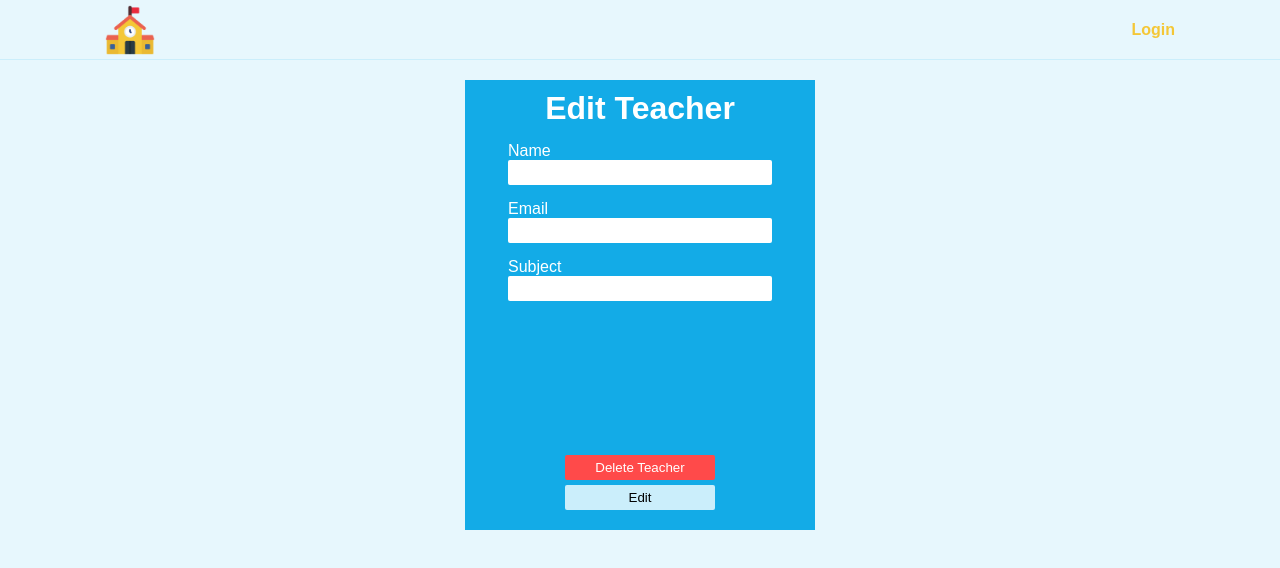
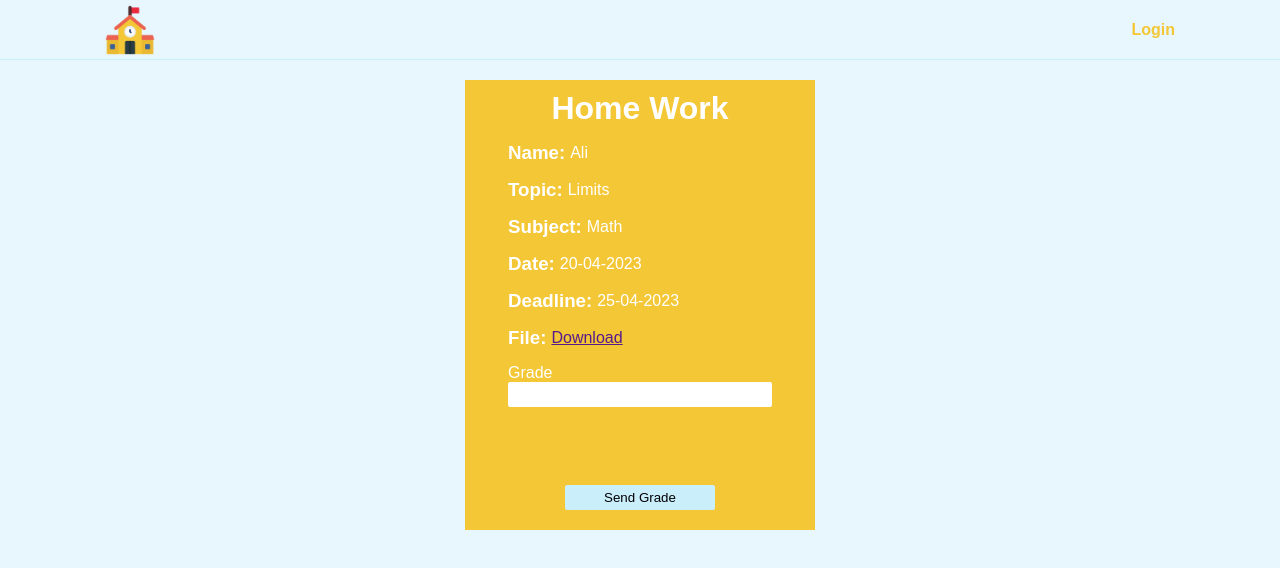
Before and after one commit to Alix144/E-school, a JavaScript app in the folder frontend/: page /body in a window 1280 px wide. Shown: the top 568 px of the page. Built offline with nearby package versions, Linux system fonts and the light colour scheme; the HTML template or start-up script is replaced by a standard one; a web font is replaced by a local one.

Commit message:
Teacher home page

```diff
--- a/frontend/src/components/admin/AdminEditS.js
+++ b/frontend/src/components/admin/AdminEditS.js
@@ -11,9 +11,54 @@ const AdminEditS = () => {
                     <label htmlFor="">Email</label>
                     <input type="email" />
                 </div>
-                <div>
+                <div className="radio">
                     <label htmlFor="">Subjects</label>
-                    <input type="text" />
+                    <br />
+
+                    <div className="subject">
+                        <input type="checkbox" id="math" name="math"/>
+                        <label for="math">Math</label>
+                    </div>
+
+                    <div className="subject">
+                        <input type="checkbox" id="art" name="art"/>
+                        <label for="art">Art</label>
+                    </div>
+
+                    <div className="subject">
+                        <input type="checkbox" id="geography" name="geography"/>
+                        <label for="geography">Geography</label>
+                    </div>
+
+                    <div className="subject">
+                        <input type="checkbox" id="history" name="history"/>
+                        <label for="history">History</label>
+                    </div>
+
+                    <div className="subject">
+                        <input type="checkbox" id="biology" name="biology"/>
+                        <label for="biology">Biology</label>
+                    </div>
+
+                    <div className="subject">
+                        <input type="checkbox" id="chemistry" name="chemistry"/>
+                        <label for="chemistry">Chemistry</label>
+                    </div>
+
+                    <div className="subject">
+                        <input type="checkbox" id="physics" name="physics"/>
+                        <label for="physics">Physics</label>
+                    </div>
+
+                    <div className="subject">
+                        <input type="checkbox" id="spanish" name="spanish"/>
+                        <label for="spanish">Spanish</label>
+                    </div>
+
+                    <div className="subject">
+                        <input type="checkbox" id="pe" name="pe"/>
+                        <label for="pe">PE</label>
+                    </div>
                 </div>
 
                 <button className="delete">Delete Student</button>
--- /dev/null
+++ b/frontend/src/components/teacher/TeacherHW.js
@@ -0,0 +1,33 @@
+const TeacherHW = () => {
+    return (
+        <div className="teachers box">
+            <h1>Home Works</h1>
+            <div className="table-div">
+            <table>
+                <tr className="th">
+                    <th>Student</th>
+                    <th>Topic</th>
+                    <th>Date</th>
+                </tr>
+                <tr>
+                    <td>Ali</td>
+                    <td>Limits</td>
+                    <td>13-03-2023</td>
+                </tr>
+
+                <tr>
+                    <td>elif</td>
+                    <td>Limits</td>
+                    <td>19-03-2023</td>
+                </tr>
+
+
+
+            </table>
+            </div>
+
+        </div>
+     );
+}
+
+export default TeacherHW;
--- /dev/null
+++ b/frontend/src/components/teacher/TeacherHwGrade.js
@@ -0,0 +1,46 @@
+const TeacherHwGrade = () => {
+    return (
+        <div className="form students">
+            <h1>Home Work</h1>
+            <form action="">
+
+                <div className="output">
+                    <h3>Name:</h3>
+                    <p>Ali</p>
+                </div>
+
+                <div className="output">
+                    <h3>Topic:</h3>
+                    <p>Limits</p>
+                </div>
+                <div className="output">
+                    <h3>Subject:</h3>
+                    <p>Math</p>
+                </div>
+                <div className="output">
+                    <h3>Date:</h3>
+                    <p>20-04-2023</p>
+                </div>
+                <div className="output">
+                    <h3>Deadline:</h3>
+                    <p>25-04-2023</p>
+                </div>
+                <div className="output">
+                    <h3>File:</h3>
+                    <p><a href="">Download</a></p>
+                </div>
+
+
+                <div>
+                    <label htmlFor="">Grade</label>
+                    <input type="number" max={100} min={0}/>
+                </div>
+
+
+                <button>Send Grade</button>
+            </form>
+        </div>
+     );
+}
+
+export default TeacherHwGrade;
--- /dev/null
+++ b/frontend/src/components/teacher/TeacherStudents.js
@@ -0,0 +1,31 @@
+const TeacherStudents = () => {
+    return (
+        <div className="students box teach">
+            <h1>My Students</h1>
+            <div className="table-div">
+            <table>
+                <tr className="th">
+                    <th>Name</th>
+                    <th>Email</th>
+                    <th>Message</th>
+                </tr>
+                <tr>
+                    <td>ali</td>
+                    <td>asd@hotmail.com</td>
+                    <td><a href="">Message</a></td>
+                </tr>
+                <tr>
+                    <td>ali</td>
+                    <td>asd@hotmail.com</td>
+                    <td><a href="">Message</a></td>
+                </tr>
+
+
+            </table>
+            </div>
+
+        </div>
+     );
+}
+
+export default TeacherStudents;
--- a/frontend/src/index.css
+++ b/frontend/src/index.css
@@ -128,6 +128,10 @@ tr{
   cursor: pointer;
 }
 
+.teach tr{
+  cursor: auto;
+}
+
 tr:hover{
   background-color: #ffffff21;
 }
@@ -155,6 +159,17 @@ th{
   border-top: solid 1px #fff;
 }
 
+td a{
+  padding: 2px 10px;
+  width: 150px !important;
+  text-decoration: none;
+  background-color: #CBEEFB;
+  border-radius: 2px;
+}
+
+td a:hover{
+  background-color: #7BD2F4;
+}
 
 .teachers{
   background-color: #13ABE7;
@@ -207,6 +222,15 @@ form div{
   flex-direction: column;
 }
 
+.output h3{
+  margin-right: 5px;
+}
+
+form .output{
+  flex-direction: row;
+  align-items: center;
+}
+
 .radio{
   display: block;
 }
--- a/frontend/src/pages/Body.js
+++ b/frontend/src/pages/Body.js
@@ -5,10 +5,14 @@ import AdminAddS from "../components/admin/AdminAddS";
 import AdminEditT from "../components/admin/AdminEditT";
 import AdminEditS from "../components/admin/AdminEditS";
 
+import TeacherStudents from "../components/teacher/TeacherStudents";
+import TeacherHW from "../components/teacher/TeacherHW";
+import TeacherHwGrade from "../components/teacher/TeacherHwGrade";
+
 const Body = () => {
     return (
         <div className="body">
-            <AdminEditT/>
+            <TeacherHwGrade/>
         </div>
      );
 }
```
